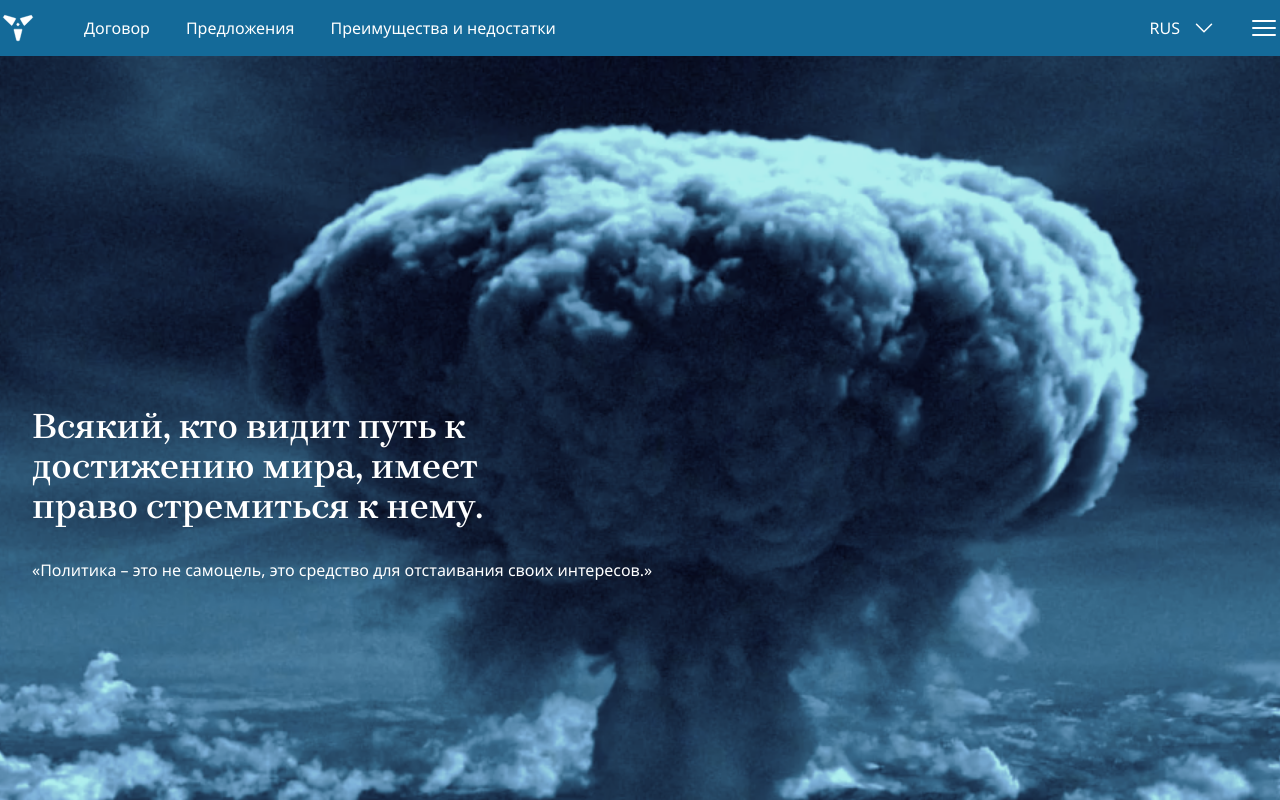
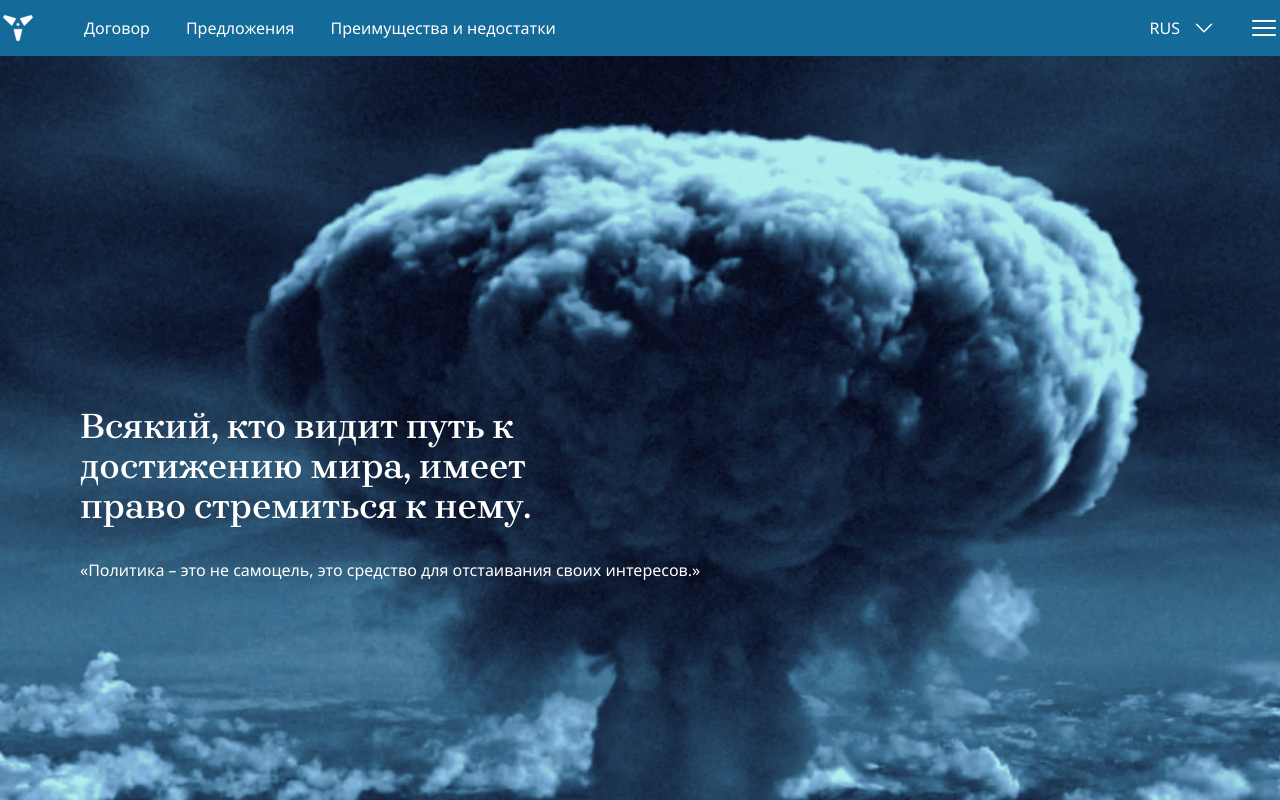
Before and after one commit to DisarmoNeuro/pacifist-treaty, a Vue app: page / in a window 1280 px wide. Shown: the top 800 px of the page. Built offline with nearby package versions, Linux system fonts and the light colour scheme.

Commit message:
fix(style): colors & paddings

```diff
--- a/src/assets/json/members.json
+++ b/src/assets/json/members.json
@@ -1,3 +1,3 @@
 {
-  "members": ["Anton Muravyov", ""]
+  "members": ["Anton Muravyov", "new slot"]
 }
--- a/src/assets/scss/components/about.scss
+++ b/src/assets/scss/components/about.scss
@@ -1,5 +1,5 @@
 .about {
-  @apply py-12 md:py-24 bg-primary-700;
+  @apply py-12 md:py-24 bg-secondary-700;
 
   &__container {
     @apply flex flex-col container mx-auto px-6;
--- a/src/assets/scss/components/members.scss
+++ b/src/assets/scss/components/members.scss
@@ -10,7 +10,7 @@
   }
 
   &__list {
-    @apply grid md:grid-cols-2 w-full mt-4 md:mt-8 gap-y-2;
+    @apply grid md:grid-cols-2 w-full mt-4 md:mt-8 gap-y-3;
     max-width: 44rem;
   }
 }
--- a/src/assets/scss/components/welcome.scss
+++ b/src/assets/scss/components/welcome.scss
@@ -1,7 +1,5 @@
 .welcome {
-  @apply h-80 flex flex-col justify-center select-none;
-  padding-left: 2.5%;
-  padding-right: 2.5%;
+  @apply h-80 flex flex-col justify-center px-4 md:px-20 select-none;
 
   background-image: url('@/assets/img/banner.png');
   background-repeat: no-repeat;
```
